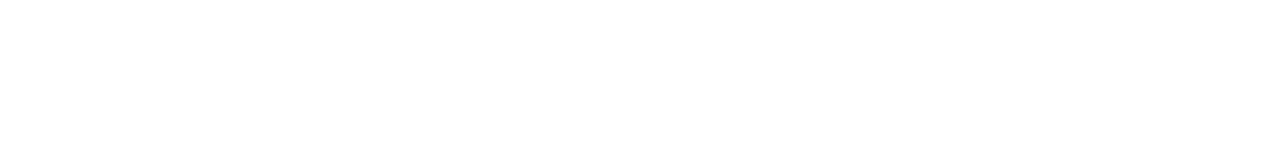
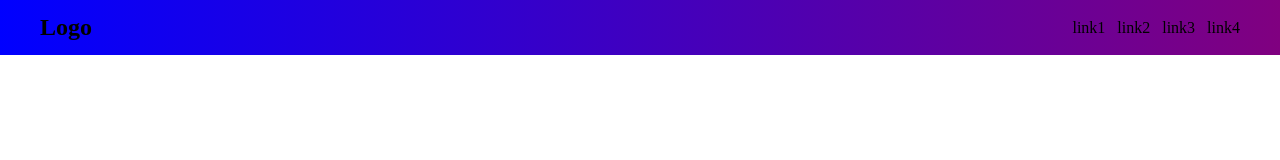
Before and after one commit to exailer/Git2_testing, a plain HTML site: page index.html in a window 1280 px wide. Drawn offline with Linux system fonts and the light colour scheme.

Commit message:
Написал header и дал стили

```diff
--- a/index.html
+++ b/index.html
@@ -11,5 +11,23 @@
 </head>
 <body>
 
+<header class="header">
+    <div class="container">
+
+        <nav class="header__nav">
+
+            <h1 class="header__title">Logo</h1>
+
+            <ul class="header__menu">
+                <li class="header__item">link1</li>
+                <li class="header__item">link2</li>
+                <li class="header__item">link3</li>
+                <li class="header__item">link4</li>
+            </ul>
+        </nav>
+
+    </div>
+</header>
+
 </body>
 </html>
--- a/style.css
+++ b/style.css
@@ -3,3 +3,25 @@
     margin: 0;
     box-sizing: border-box;
 }
+.container{
+    max-width: 1200px;
+    margin: 0 auto;
+}
+
+.header{
+    background: linear-gradient(
+    90deg, blue, purple);
+    padding: 14px 0;
+}
+
+.header__nav{
+    display: flex;
+    justify-content: space-between;
+    align-items: center;
+}
+
+.header__menu{
+    list-style-type: none;
+    display: flex;
+    column-gap: 12px;
+}
```
